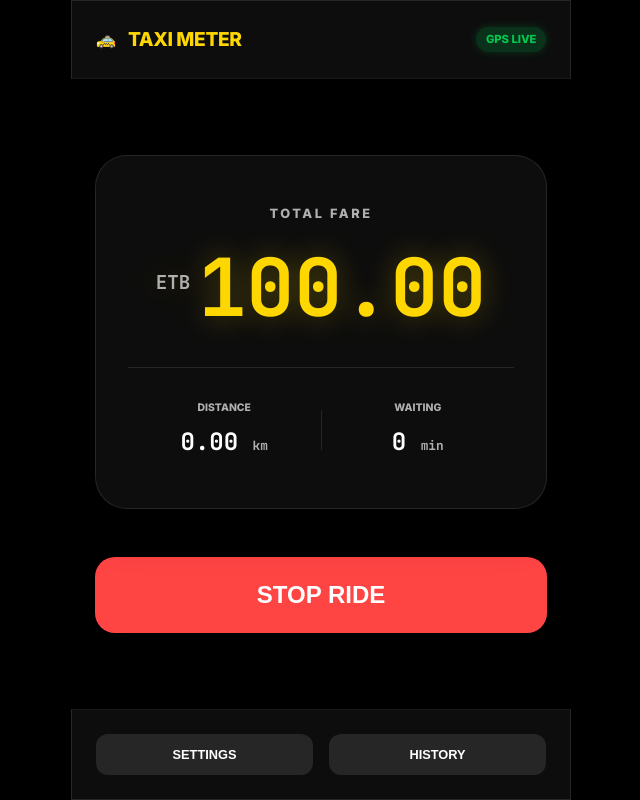
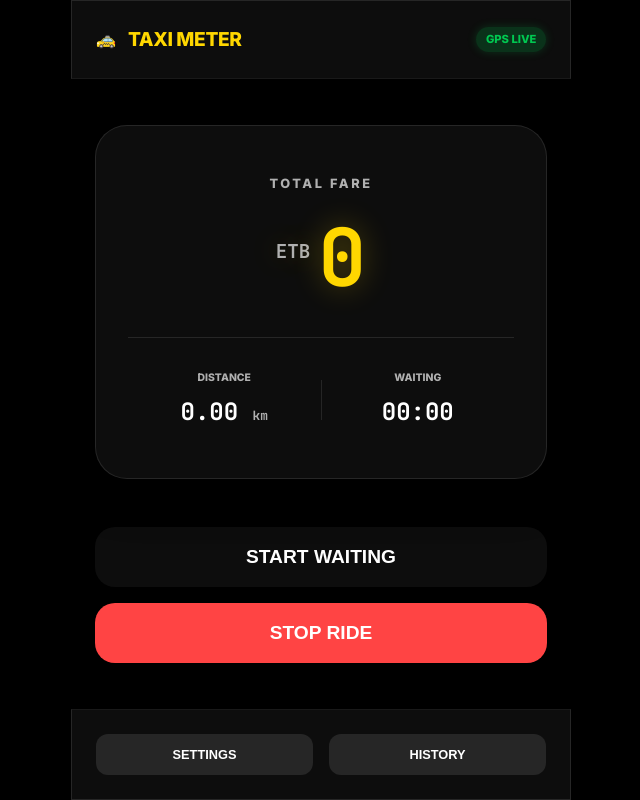
Before and after one commit to Ahmeddaahi/meter-calculator, a React (Vite) app: page / in a window 1280 px wide. Both pictures are taken after a click on the button "START RIDE". Shown: the whole page, without its empty margins (319-959 px from the left). Built offline with nearby package versions, Linux system fonts and the light colour scheme; no server answers.

Commit message:
The app is now leaner and handles only the rates you specifically want to control. Enjoy the simpler e

```diff
--- a/src/App.css
+++ b/src/App.css
@@ -130,10 +130,50 @@
   box-shadow: 0 10px 30px var(--accent-glow);
 }
 
+.active-actions {
+  display: flex;
+  flex-direction: column;
+  gap: 1rem;
+  width: 100%;
+}
+
+.waiting-btn {
+  width: 100%;
+  padding: 1.2rem;
+  font-size: 1.2rem;
+  border-radius: 20px;
+  background: rgba(255, 255, 255, 0.05);
+  transition: all 0.3s ease;
+}
+
+.waiting-btn.active {
+  background: var(--warning-color, #ffbb33);
+  color: #000;
+  box-shadow: 0 0 20px rgba(255, 187, 51, 0.3);
+}
+
+.waiting-active {
+  animation: pulse-waiting 2s infinite;
+}
+
+@keyframes pulse-waiting {
+  0% {
+    opacity: 1;
+  }
+
+  50% {
+    opacity: 0.5;
+  }
+
+  100% {
+    opacity: 1;
+  }
+}
+
 .stop-btn {
   width: 100%;
-  padding: 1.5rem;
-  font-size: 1.5rem;
+  padding: 1.2rem;
+  font-size: 1.2rem;
   border-radius: 20px;
 }
 
--- a/src/App.tsx
+++ b/src/App.tsx
@@ -1,10 +1,42 @@
-import { useState } from 'react';
+import { useState, useEffect } from 'react';
 import { useMeter } from './hooks/useMeter';
+import type { FareSettings } from './hooks/useMeter';
 import './App.css';
 
+const STORAGE_KEY = 'taxi-meter-settings';
+
 function App() {
-  const { isActive, distance, waitingMinutes, fare, startRide, stopRide } = useMeter();
+  const [settings, setSettings] = useState<FareSettings>(() => {
+    const saved = localStorage.getItem(STORAGE_KEY);
+    return saved ? JSON.parse(saved) : {
+      perKmRate: 50,
+      waitingRatePerTenMinutes: 20,
+    };
+  });
+
+  const { isActive, isWaiting, distance, waitingSeconds, fare, startRide, stopRide, toggleWaiting } = useMeter(settings);
   const [showSettings, setShowSettings] = useState(false);
+
+  // Buffer state for modal inputs
+  const [tempSettings, setTempSettings] = useState<FareSettings>(settings);
+
+  useEffect(() => {
+    if (showSettings) {
+      setTempSettings(settings);
+    }
+  }, [showSettings, settings]);
+
+  const handleSave = () => {
+    setSettings(tempSettings);
+    localStorage.setItem(STORAGE_KEY, JSON.stringify(tempSettings));
+    setShowSettings(false);
+  };
+
+  const formatTime = (seconds: number) => {
+    const mins = Math.floor(seconds / 60);
+    const secs = seconds % 60;
+    return `${mins.toString().padStart(2, '0')}:${secs.toString().padStart(2, '0')}`;
+  };
 
   return (
     <div className="app-container">
@@ -23,7 +55,7 @@ function App() {
           <div className="label">TOTAL FARE</div>
           <div className="fare-display meter-font">
             <span className="currency">ETB</span>
-            {fare.toLocaleString(undefined, { minimumFractionDigits: 2, maximumFractionDigits: 2 })}
+            {Math.round(fare).toLocaleString()}
           </div>
 
           <div className="stats-row">
@@ -32,9 +64,9 @@ function App() {
               <div className="stat-value meter-font">{distance.toFixed(2)} <small>km</small></div>
             </div>
             <div className="stat-divider"></div>
-            <div className="stat-item">
+            <div className={`stat-item ${isWaiting ? 'waiting-active' : ''}`}>
               <div className="stat-label">WAITING</div>
-              <div className="stat-value meter-font">{waitingMinutes} <small>min</small></div>
+              <div className="stat-value meter-font">{formatTime(waitingSeconds)}</div>
             </div>
           </div>
         </div>
@@ -45,9 +77,17 @@ function App() {
               START RIDE
             </button>
           ) : (
-            <button className="btn-danger stop-btn" onClick={stopRide}>
-              STOP RIDE
-            </button>
+            <div className="active-actions">
+              <button
+                className={`btn-secondary waiting-btn ${isWaiting ? 'active' : ''}`}
+                onClick={toggleWaiting}
+              >
+                {isWaiting ? 'STOP WAITING' : 'START WAITING'}
+              </button>
+              <button className="btn-danger stop-btn" onClick={stopRide}>
+                STOP RIDE
+              </button>
+            </div>
           )}
         </div>
       </main>
@@ -63,15 +103,24 @@ function App() {
         <div className="modal-overlay" onClick={() => setShowSettings(false)}>
           <div className="modal glass" onClick={e => e.stopPropagation()}>
             <h2>Fare Settings</h2>
+
             <div className="setting-input">
-              <label>Base Fare (ETB)</label>
-              <input type="number" defaultValue={100} />
+              <label>Rate per KM (ETB)</label>
+              <input
+                type="number"
+                value={tempSettings.perKmRate}
+                onChange={e => setTempSettings({ ...tempSettings, perKmRate: Number(e.target.value) })}
+              />
             </div>
             <div className="setting-input">
-              <label>Rate per KM</label>
-              <input type="number" defaultValue={50} />
+              <label>Waiting Rate (ETB / 10 min)</label>
+              <input
+                type="number"
+                value={tempSettings.waitingRatePerTenMinutes}
+                onChange={e => setTempSettings({ ...tempSettings, waitingRatePerTenMinutes: Number(e.target.value) })}
+              />
             </div>
-            <button className="btn-primary" onClick={() => setShowSettings(false)}>SAVE</button>
+            <button className="btn-primary" onClick={handleSave}>SAVE</button>
           </div>
         </div>
       )}
--- a/src/hooks/useMeter.ts
+++ b/src/hooks/useMeter.ts
@@ -1,15 +1,13 @@
 import { useState, useEffect, useRef } from 'react';
 
 export interface FareSettings {
-    baseFare: number;
     perKmRate: number;
-    waitingRatePerMinute: number;
+    waitingRatePerTenMinutes: number;
 }
 
 const DEFAULT_SETTINGS: FareSettings = {
-    baseFare: 100,
     perKmRate: 50,
-    waitingRatePerMinute: 2,
+    waitingRatePerTenMinutes: 20,
 };
 
 function calculateDistance(lat1: number, lon1: number, lat2: number, lon2: number): number {
@@ -27,8 +25,9 @@ function calculateDistance(lat1: number, lon1: number, lat2: number, lon2: numbe
 export function useMeter(settings: FareSettings = DEFAULT_SETTINGS) {
     const [isActive, setIsActive] = useState(false);
     const [distance, setDistance] = useState(0);
-    const [waitingMinutes, setWaitingMinutes] = useState(0);
-    const [fare, setFare] = useState(settings.baseFare);
+    const [waitingSeconds, setWaitingSeconds] = useState(0);
+    const [isWaiting, setIsWaiting] = useState(false);
+    const [fare, setFare] = useState(0);
 
     const lastPosRef = useRef<GeolocationCoordinates | null>(null);
     const watchIdRef = useRef<number | null>(null);
@@ -37,8 +36,9 @@ export function useMeter(settings: FareSettings = DEFAULT_SETTINGS) {
     const startRide = () => {
         setIsActive(true);
         setDistance(0);
-        setWaitingMinutes(0);
-        setFare(settings.baseFare);
+        setWaitingSeconds(0);
+        setIsWaiting(false);
+        setFare(0);
         lastPosRef.current = null;
 
         if ("geolocation" in navigator) {
@@ -66,34 +66,43 @@ export function useMeter(settings: FareSettings = DEFAULT_SETTINGS) {
 
     const stopRide = () => {
         setIsActive(false);
+        setIsWaiting(false);
         if (watchIdRef.current !== null) {
             navigator.geolocation.clearWatch(watchIdRef.current);
         }
     };
 
+    const toggleWaiting = () => {
+        if (isActive) {
+            setIsWaiting(prev => !prev);
+        }
+    };
+
     useEffect(() => {
-        if (isActive) {
+        if (isActive && isWaiting) {
             timerRef.current = window.setInterval(() => {
-                // Increment waiting time if speed is very low (mocking logic)
-                // In a real app we'd check position change vs time
-            }, 60000);
+                setWaitingSeconds(prev => prev + 1);
+            }, 1000);
         } else {
             if (timerRef.current) clearInterval(timerRef.current);
         }
         return () => { if (timerRef.current) clearInterval(timerRef.current); };
-    }, [isActive]);
+    }, [isActive, isWaiting]);
 
     useEffect(() => {
-        const calculatedFare = settings.baseFare + (distance * settings.perKmRate) + (waitingMinutes * settings.waitingRatePerMinute);
+        const waitingTenMinUnits = waitingSeconds / 600;
+        const calculatedFare = (distance * settings.perKmRate) + (waitingTenMinUnits * settings.waitingRatePerTenMinutes);
         setFare(calculatedFare);
-    }, [distance, waitingMinutes, settings]);
+    }, [distance, waitingSeconds, settings]);
 
     return {
         isActive,
+        isWaiting,
         distance,
-        waitingMinutes,
+        waitingSeconds,
         fare,
         startRide,
-        stopRide
+        stopRide,
+        toggleWaiting
     };
 }
```
